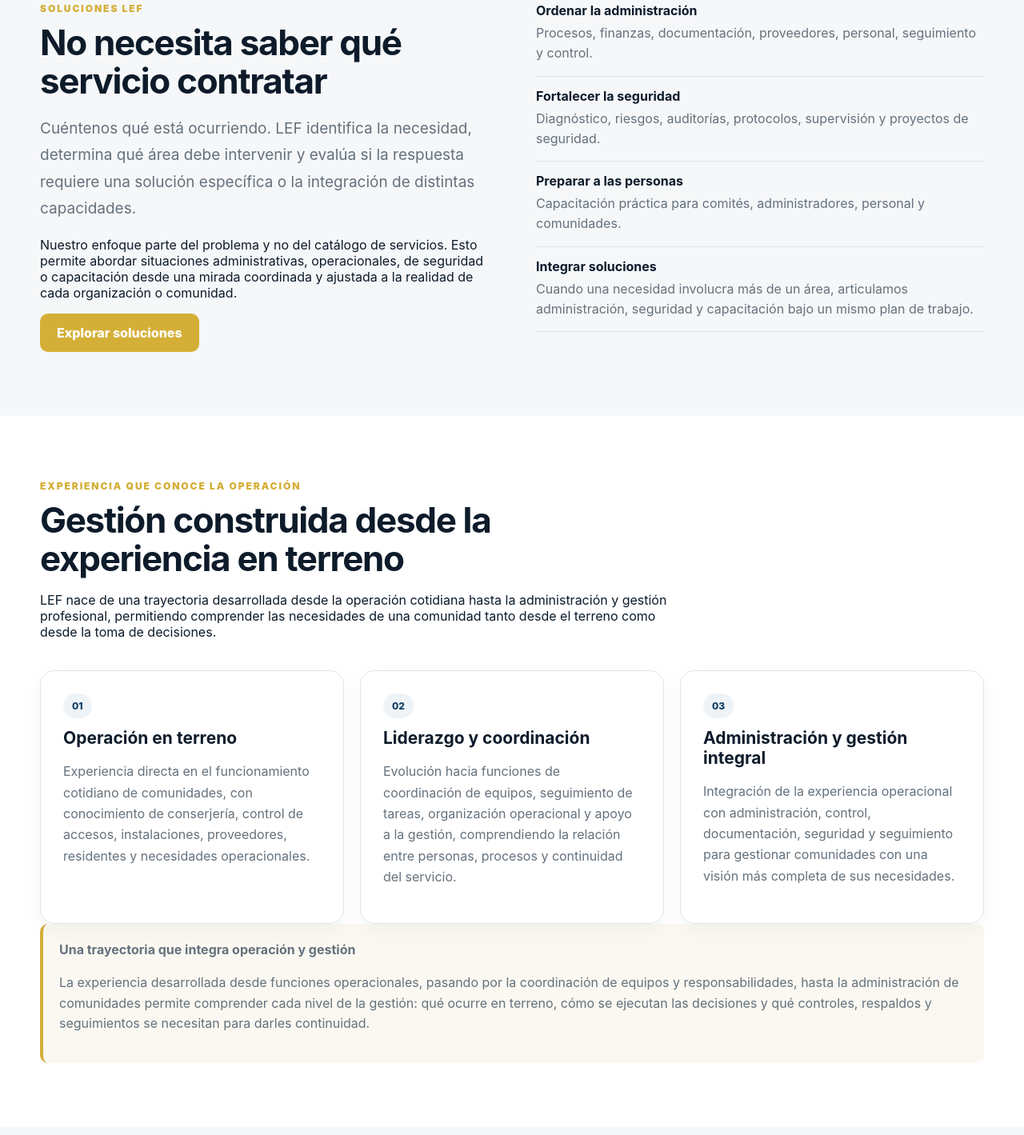
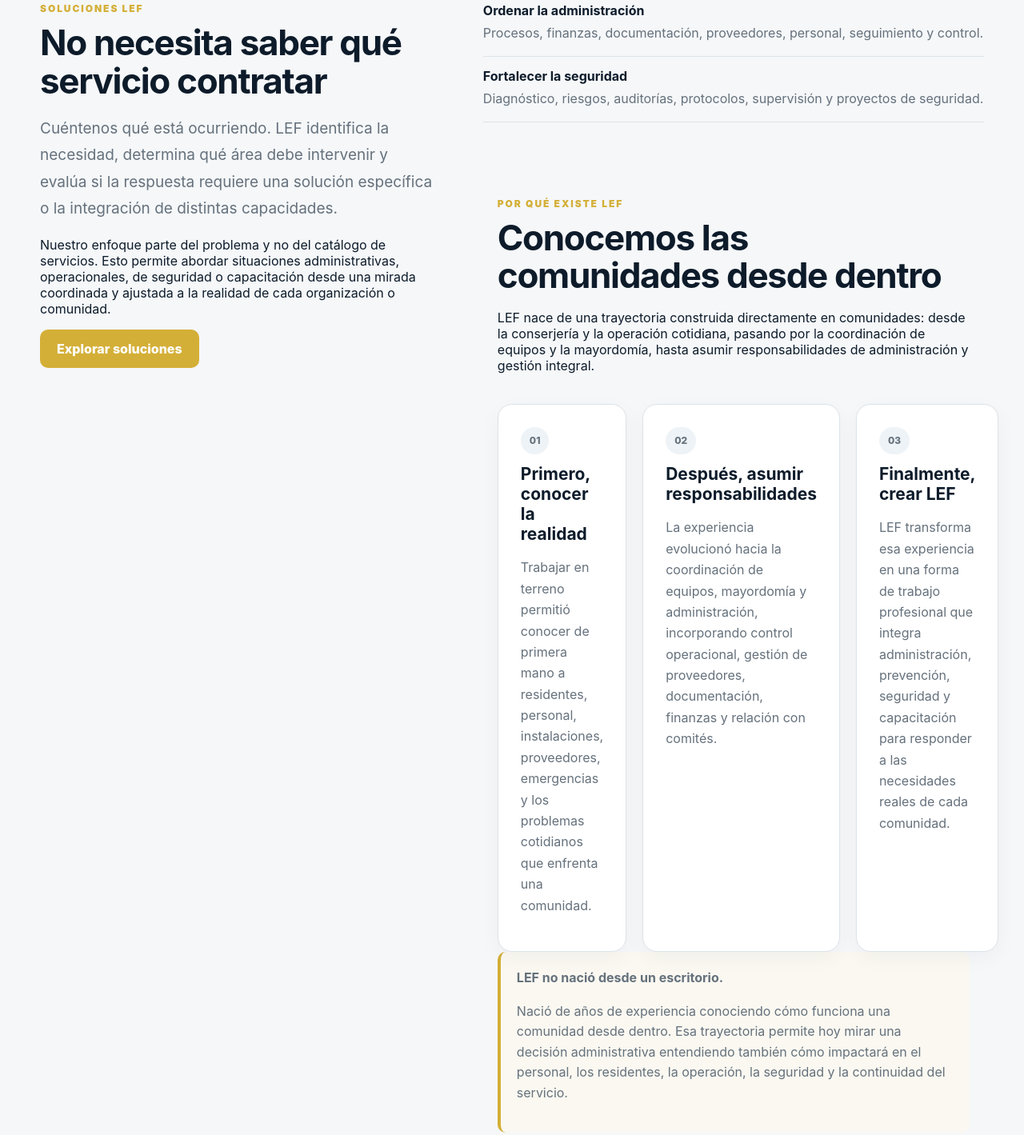
Before and after one commit to lefcorporate/lefcorporate-web, a plain HTML site: page index.html in a window 1280 px wide. Shown: the part 2451-3870 px from the top of the page at 80% size. Drawn offline with Linux system fonts and the light colour scheme.

Commit message:
Revise experience section for clarity and detail
Updated content to enhance clarity and structure in the experience section, emphasizing the importance of community understanding and operational management.

```diff
--- a/index.html
+++ b/index.html
@@ -140,36 +140,44 @@
 <span>Diagnóstico, riesgos, auditorías, protocolos, supervisión y proyectos de seguridad.</span>
 </div>
 <div class="feature">
-<strong>Preparar a las personas</strong>
-<span>Capacitación práctica para comités, administradores, personal y comunidades.</span>
+<section class="section" id="experiencia">
+<div class="container">
+
+<div class="section-head">
+<div class="eyebrow">POR QUÉ EXISTE LEF</div>
+<h2>Conocemos las comunidades desde dentro</h2>
+<p>LEF nace de una trayectoria construida directamente en comunidades: desde la conserjería y la operación cotidiana, pasando por la coordinación de equipos y la mayordomía, hasta asumir responsabilidades de administración y gestión integral.</p>
 </div>
-<div class="feature">
-<strong>Integrar soluciones</strong>
-<span>Cuando una necesidad involucra más de un área, articulamos administración, seguridad y capacitación bajo un mismo plan de trabajo.</span>
+
+<div class="grid-3">
+
+<article class="card">
+<span class="badge">01</span>
+<h3>Primero, conocer la realidad</h3>
+<p>Trabajar en terreno permitió conocer de primera mano a residentes, personal, instalaciones, proveedores, emergencias y los problemas cotidianos que enfrenta una comunidad.</p>
+</article>
+
+<article class="card">
+<span class="badge">02</span>
+<h3>Después, asumir responsabilidades</h3>
+<p>La experiencia evolucionó hacia la coordinación de equipos, mayordomía y administración, incorporando control operacional, gestión de proveedores, documentación, finanzas y relación con comités.</p>
+</article>
+
+<article class="card">
+<span class="badge">03</span>
+<h3>Finalmente, crear LEF</h3>
+<p>LEF transforma esa experiencia en una forma de trabajo profesional que integra administración, prevención, seguridad y capacitación para responder a las necesidades reales de cada comunidad.</p>
+</article>
+
 </div>
+
+<div class="notice">
+<strong>LEF no nació desde un escritorio.</strong>
+<p>Nació de años de experiencia conociendo cómo funciona una comunidad desde dentro. Esa trayectoria permite hoy mirar una decisión administrativa entendiendo también cómo impactará en el personal, los residentes, la operación, la seguridad y la continuidad del servicio.</p>
 </div>
+
 </div>
 </section>
-</main>
-<section class="section" id="experiencia">
-<div class="container">
-<div class="section-head">
-<div class="eyebrow">EXPERIENCIA QUE CONOCE LA OPERACIÓN</div>
-<h2>Gestión construida desde la experiencia en terreno</h2>
-<p>LEF nace de una trayectoria desarrollada desde la operación cotidiana hasta la administración y gestión profesional, permitiendo comprender las necesidades de una comunidad tanto desde el terreno como desde la toma de decisiones.</p>
-</div>
-<div class="grid-3">
-<article class="card">
-<span class="badge">01</span>
-<h3>Operación en terreno</h3>
-<p>Experiencia directa en el funcionamiento cotidiano de comunidades, con conocimiento de conserjería, control de accesos, instalaciones, proveedores, residentes y necesidades operacionales.</p>
-</article>
-<article class="card">
-<span class="badge">02</span>
-<h3>Liderazgo y coordinación</h3>
-<p>Evolución hacia funciones de coordinación de equipos, seguimiento de tareas, organización operacional y apoyo a la gestión, comprendiendo la relación entre personas, procesos y continuidad del servicio.</p>
-</article>
-<article class="card">
 <span class="badge">03</span>
 <h3>Administración y gestión integral</h3>
 <p>Integración de la experiencia operacional con administración, control, documentación, seguridad y seguimiento para gestionar comunidades con una visión más completa de sus necesidades.</p>
```
